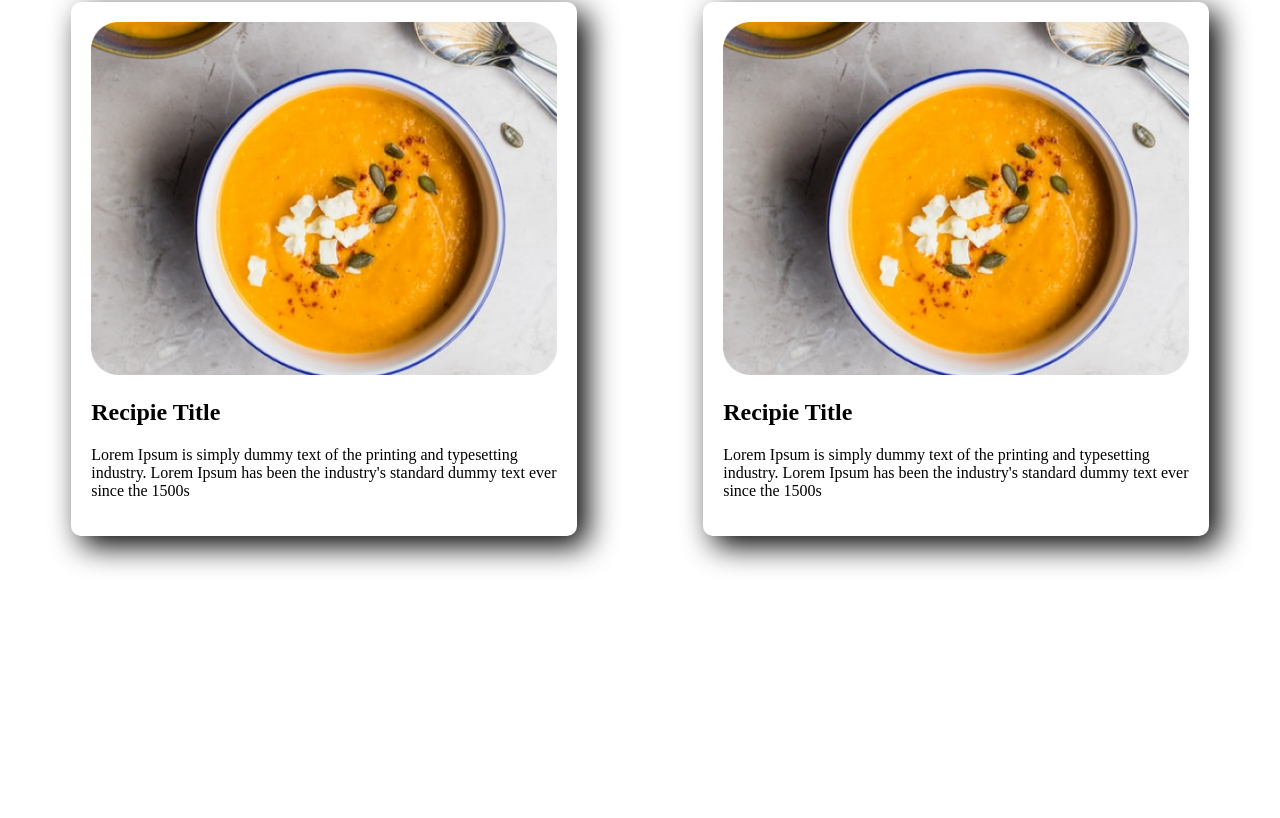
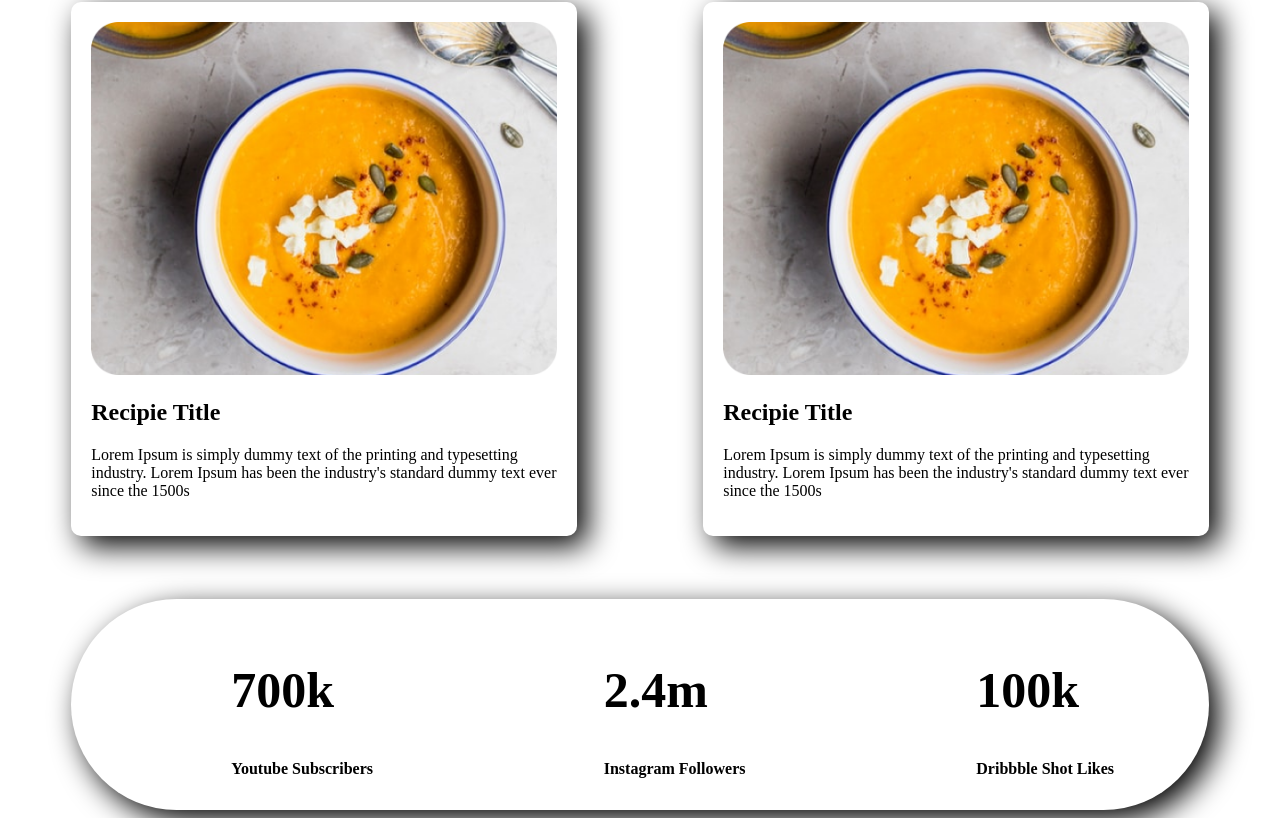
Before and after one commit to faysalsanto/eat-healthy, a plain HTML site: page index.html in a window 1280 px wide. Shown: the part 1394-2212 px from the top of the page. Before the commit the page ends 2001 px from the top, so only its background shows below. Drawn offline with Linux system fonts and the light colour scheme.

Commit message:
last work

```diff
--- a/index.html
+++ b/index.html
@@ -67,6 +67,26 @@
                 standard dummy text ever since the 1500s</p>
         </div>
     </section>
+    <section id="area">
+        <div class="comment">
+            <h1>700k</h1>
+            <h4>Youtube Subscribers</h4>
+        </div>
+        <div class="comment">
+            <h1>2.4m</h1>
+            <h4>Instagram Followers</h4>
+        </div>
+        <div class="comment">
+            <h1>100k</h1>
+            <h4>
+                Dribbble Shot Likes
+            </h4>
+        </div>
+
+
+
+    </section>
 </body>
 
+
 </html>
--- a/style.css
+++ b/style.css
@@ -72,3 +72,18 @@ section {
 .shado img {
     width: 100%;
 }
+
+.comment {
+    width: 30%;
+    padding-top: 10px;
+    padding-left: 150px;
+    border-radius: 20px;
+}
+
+#area {
+    box-shadow: 10px 10px 30px;
+    margin-left: 5%;
+    margin-right: 5%;
+    padding: 10px;
+    border-radius: 200px;
+}
```
